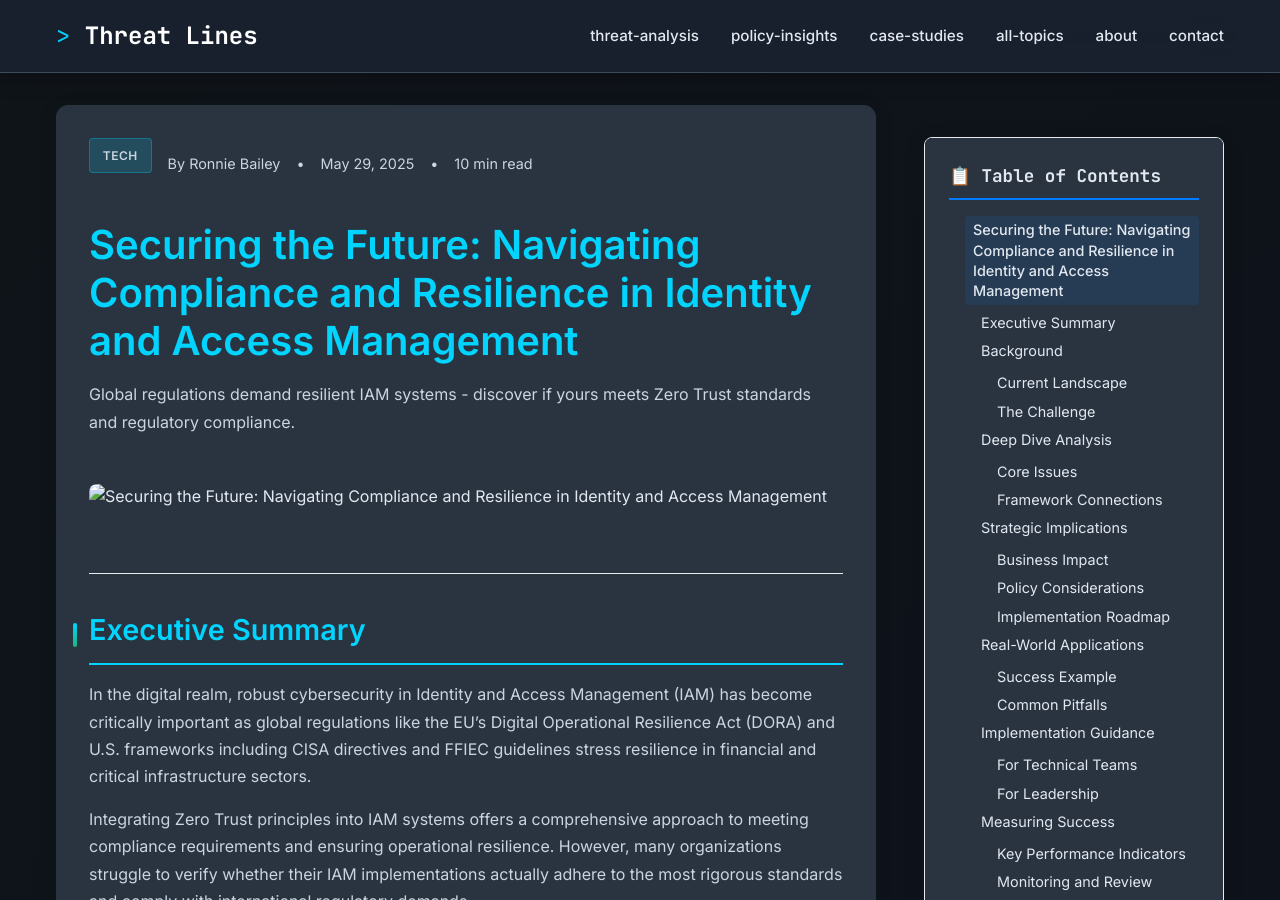
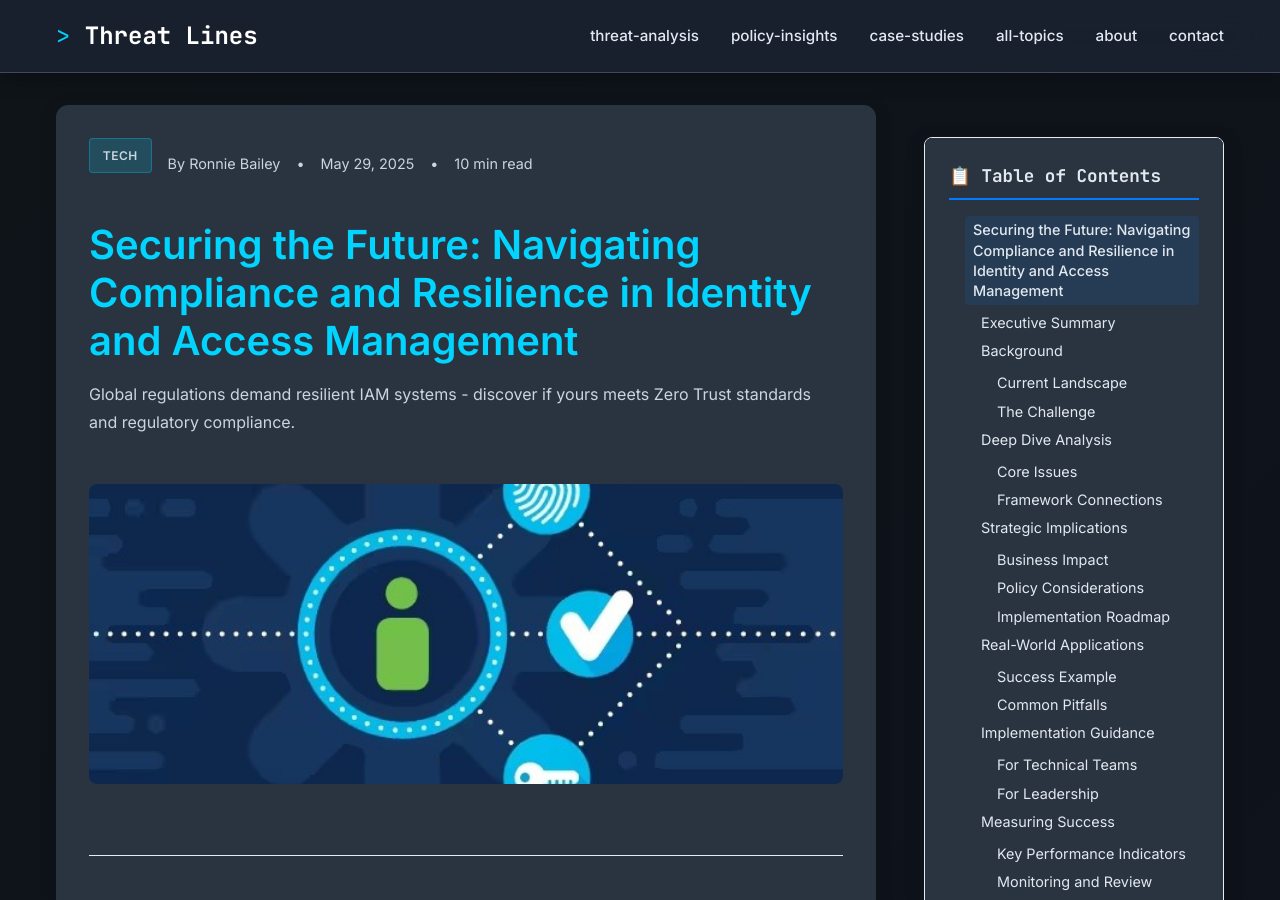
Before and after one commit to ronnie-bailey/threatlines, a Jekyll site: the page built from _posts/2025-05-29-securing-future-iam-compliance-resilience.md, in a window 1280 px wide and 900 px high. Built offline with Jekyll 4.4.1, drawn with Linux system fonts in a browser that asks for light colours.

Commit message:
Update 2025-05-29-securing-future-iam-compliance-resilience.md

```diff
--- a/_posts/2025-05-29-securing-future-iam-compliance-resilience.md
+++ b/_posts/2025-05-29-securing-future-iam-compliance-resilience.md
@@ -5,7 +5,7 @@ date: 2025-05-29
 categories: [tech]
 tags: [IAM, zero-trust, DORA, compliance, cybersecurity]
 excerpt: "Global regulations demand resilient IAM systems - discover if yours meets Zero Trust standards and regulatory compliance."
-featured_image: "Banners/1706246504050-2.jpeg"
+featured_image: "/assets/images/banners/620.jpeg"
 read_time: 10
 category_display: "Technology"
 author: "Ronnie Bailey"
```
